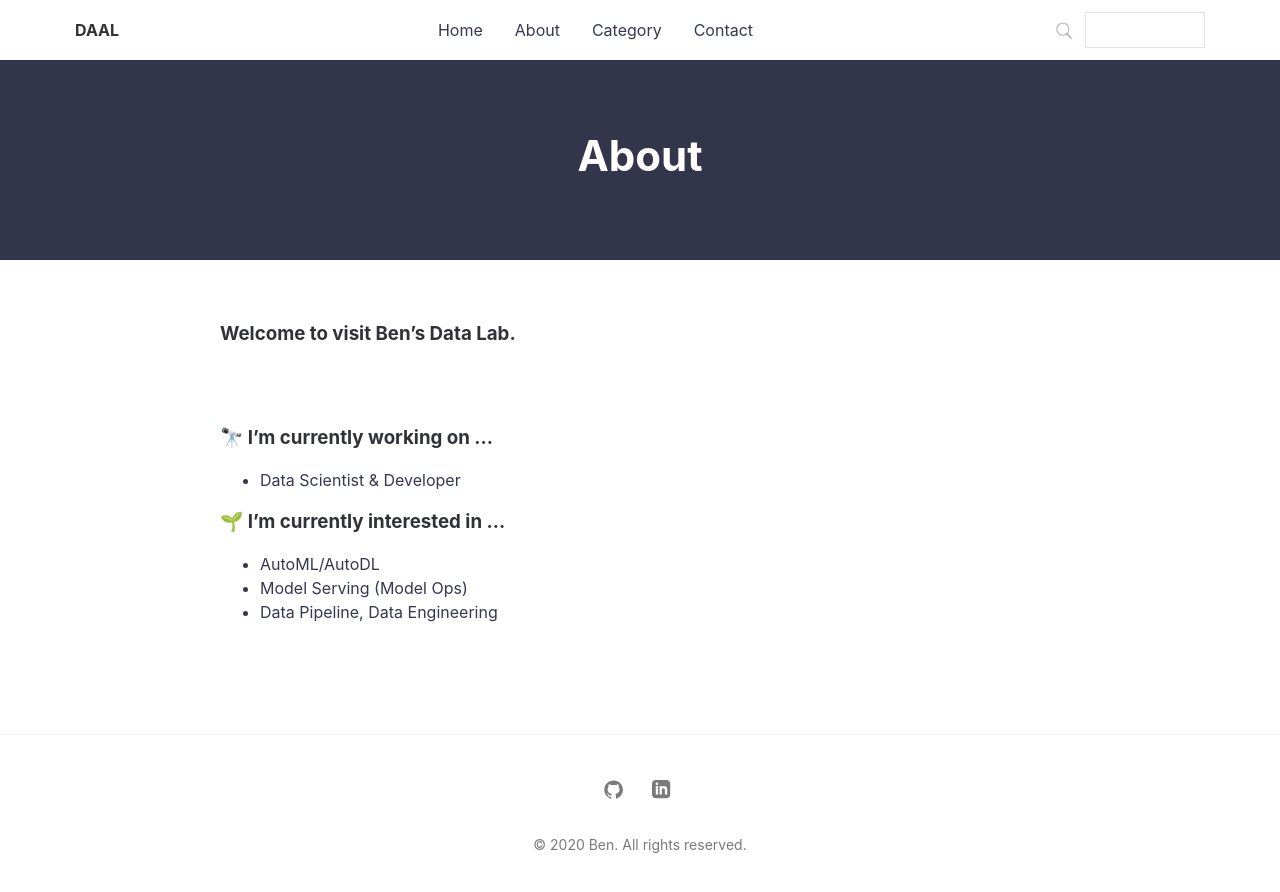
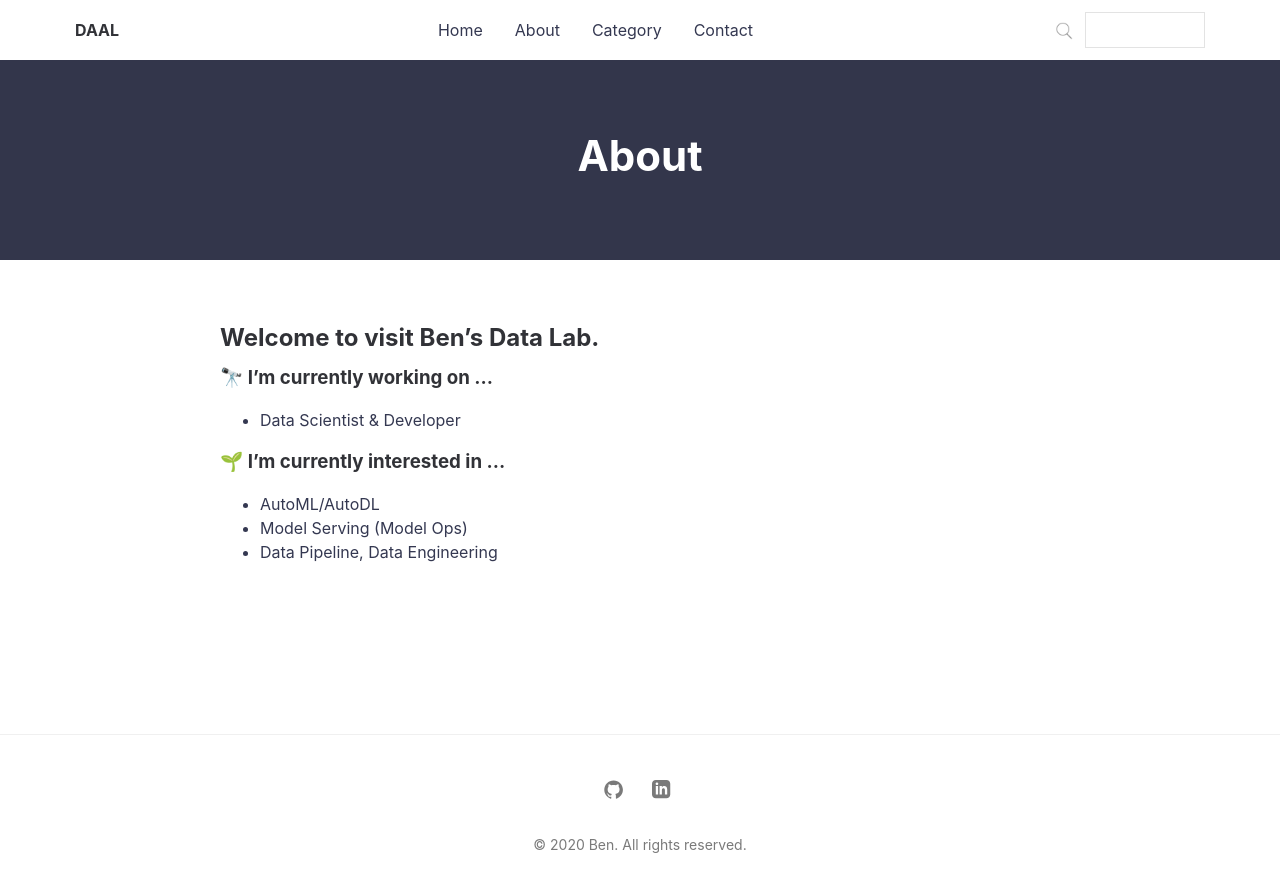
Before and after one commit to hjben/hjben.github.io, a Jekyll site: the page built from about.md, in a window 1280 px wide. Shown: the top 892 px of the page. Built offline with Jekyll 4.4.1, drawn with Linux system fonts in a browser that asks for light colours; nearby versions of some CDN libraries.

Commit message:
About page revised

```diff
--- a/about.md
+++ b/about.md
@@ -4,8 +4,7 @@ title: About
 permalink: /about/
 ---
 
-### Welcome to visit Ben's Data Lab.
-<br><br>
+## Welcome to visit Ben's Data Lab.
 
 ### 🔭 I’m currently working on ...
 - Data Scientist & Developer
```
